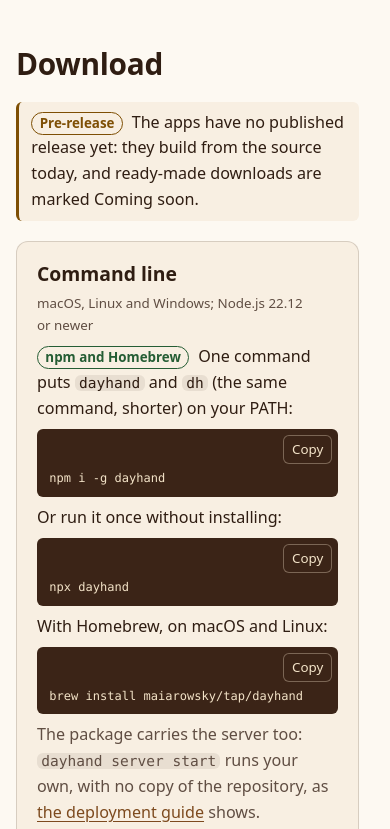
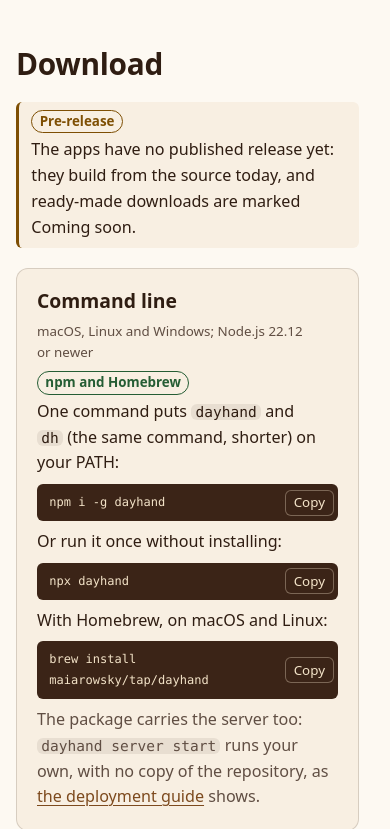
Before and after one commit to maiarowsky/dayhand, an Astro site in the folder site/: page / in a window 390 px wide. Shown: the part 8524-9353 px from the top of the page. Built offline with nearby package versions, Linux system fonts and the light colour scheme; Astro itself is replaced by a stand-in of ours.

Commit message:
fix(site): tidy the Download section on phones
Each command and its Copy button now share one low row, and a long command
wraps at its spaces with a hanging indent instead of leaving a tall, half-empty
block. Badges label the line under them instead of sitting inside a sentence,
in the cards and in the Pre-release note, and inline code keeps the line
height of the text around it. Scoped to the Download section.

```diff
--- a/site/src/styles/site.css
+++ b/site/src/styles/site.css
@@ -371,6 +371,22 @@ pre.code {
 .downloads .card p { color: var(--text); }
 .downloads .card .meta, .downloads .card .later { color: var(--muted); }
 .card.ios { background: transparent; border-style: dashed; }
+/* A command and its Copy button share one low row; a long command wraps at its spaces instead of hiding. */
+.downloads .code-wrap {
+  grid-template-columns: minmax(0, 1fr) auto;
+  align-items: center;
+  column-gap: var(--space-2xs);
+  padding-inline-end: var(--space-2xs);
+  border-radius: var(--radius-inner);
+  background: var(--code-bg);
+}
+.downloads .code-wrap pre { padding-block-start: var(--space-xs); background: none; white-space: pre-wrap; }
+@supports (text-indent: 2ch hanging each-line) {
+  .downloads .code-wrap pre { text-indent: 2ch hanging each-line; }
+}
+.downloads .copy { position: relative; inset: auto; line-height: 1.4; }
+/* Short names in a sentence keep the line height of the text around them. */
+:is(.downloads, .status) :not(pre) > code { line-height: 1; }
 
 .status {
   justify-self: start;
@@ -388,7 +404,15 @@ pre.code {
   border-radius: 999px;
   font-size: var(--step--1);
   font-weight: 600;
+  line-height: 1.6;
   white-space: nowrap;
+}
+/* In Download a badge labels the line under it, so it never sits inside a sentence. */
+:is(.downloads, .status) .badge {
+  display: block;
+  inline-size: fit-content;
+  margin-block-end: var(--space-2xs);
+  margin-inline-end: 0;
 }
 .badge.ok { color: var(--ok); }
 .badge.soon { color: var(--soon); }
```
